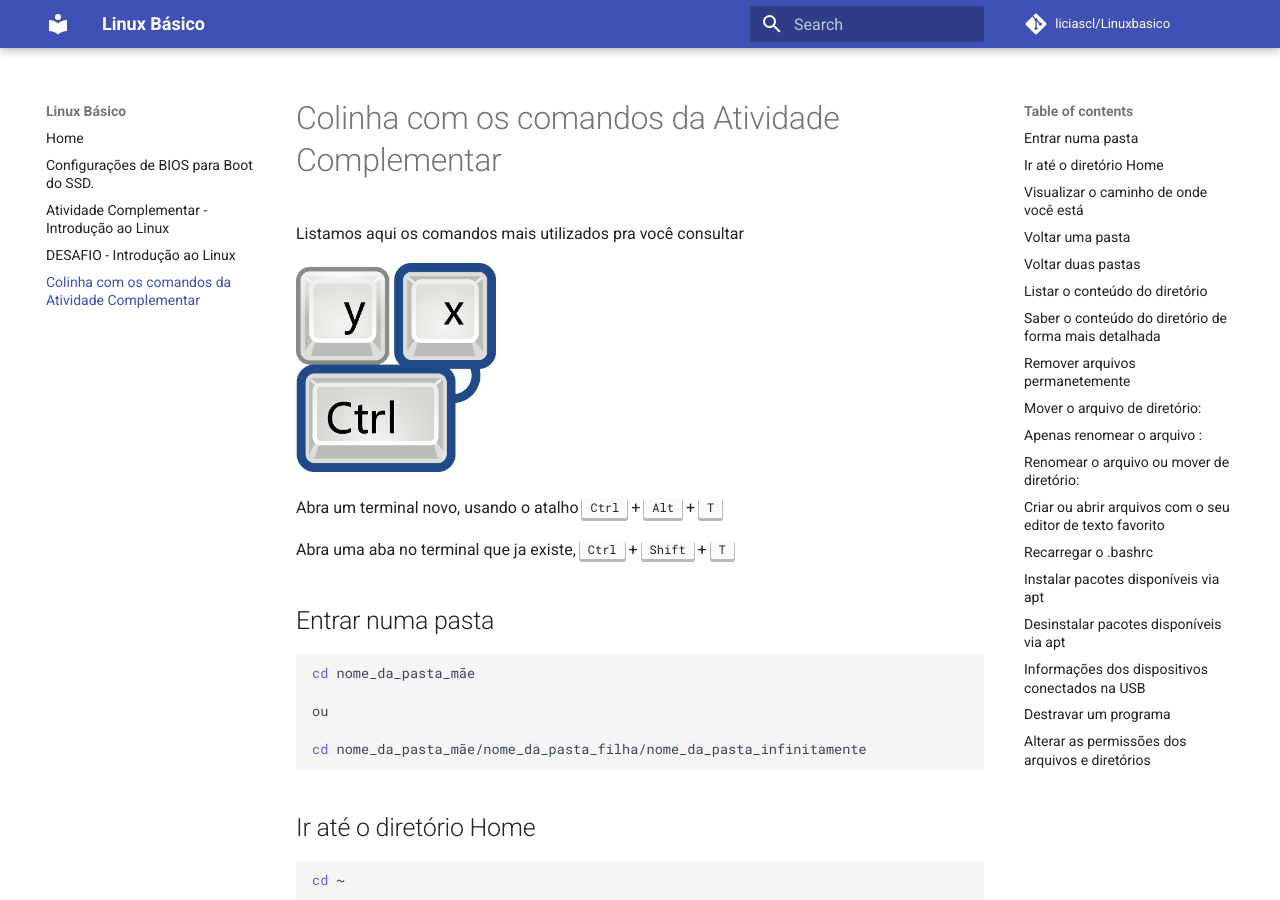
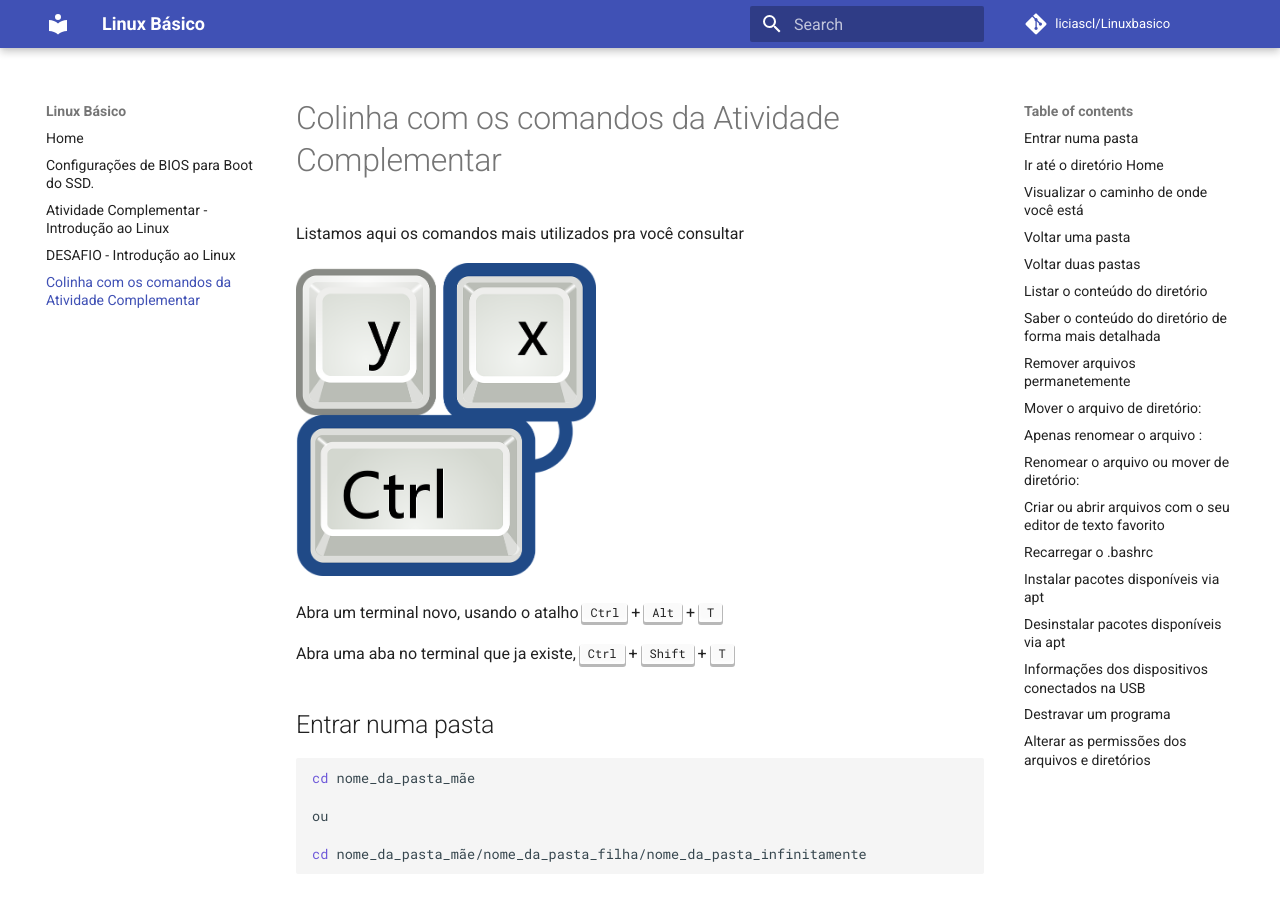
Before and after one commit to liciascl/Linuxbasico, an MkDocs documentation site: the page built from docs-src/colinha.md, in a window 1280 px wide and 900 px high. Built offline with MkDocs 1.6.1 and Material for MkDocs 9.7.7, drawn with Linux system fonts in a browser that asks for light colours; comment, search, counter and statistics services are not loaded.

Commit message:
Update colinha.md

```diff
--- a/docs-src/colinha.md
+++ b/docs-src/colinha.md
@@ -3,7 +3,7 @@
 Listamos aqui os comandos mais utilizados pra você consultar
 
 
-![referencia](https://github.com/liciascl/Linuxbasico/blob/master/docs-src/img/atalhos.png){width=200}
+![referencia](img/atalhos.png){width=300}
 
 
 
```
